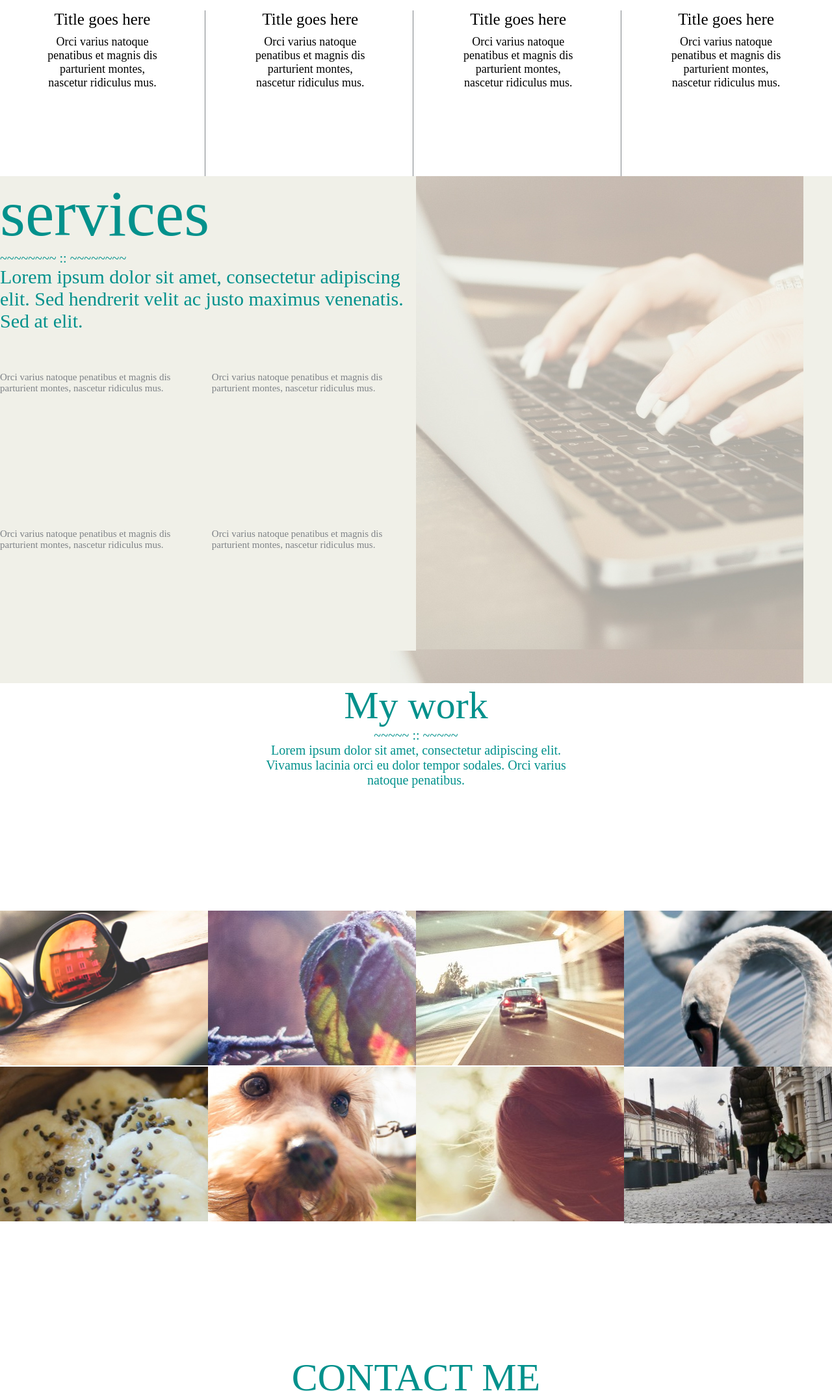
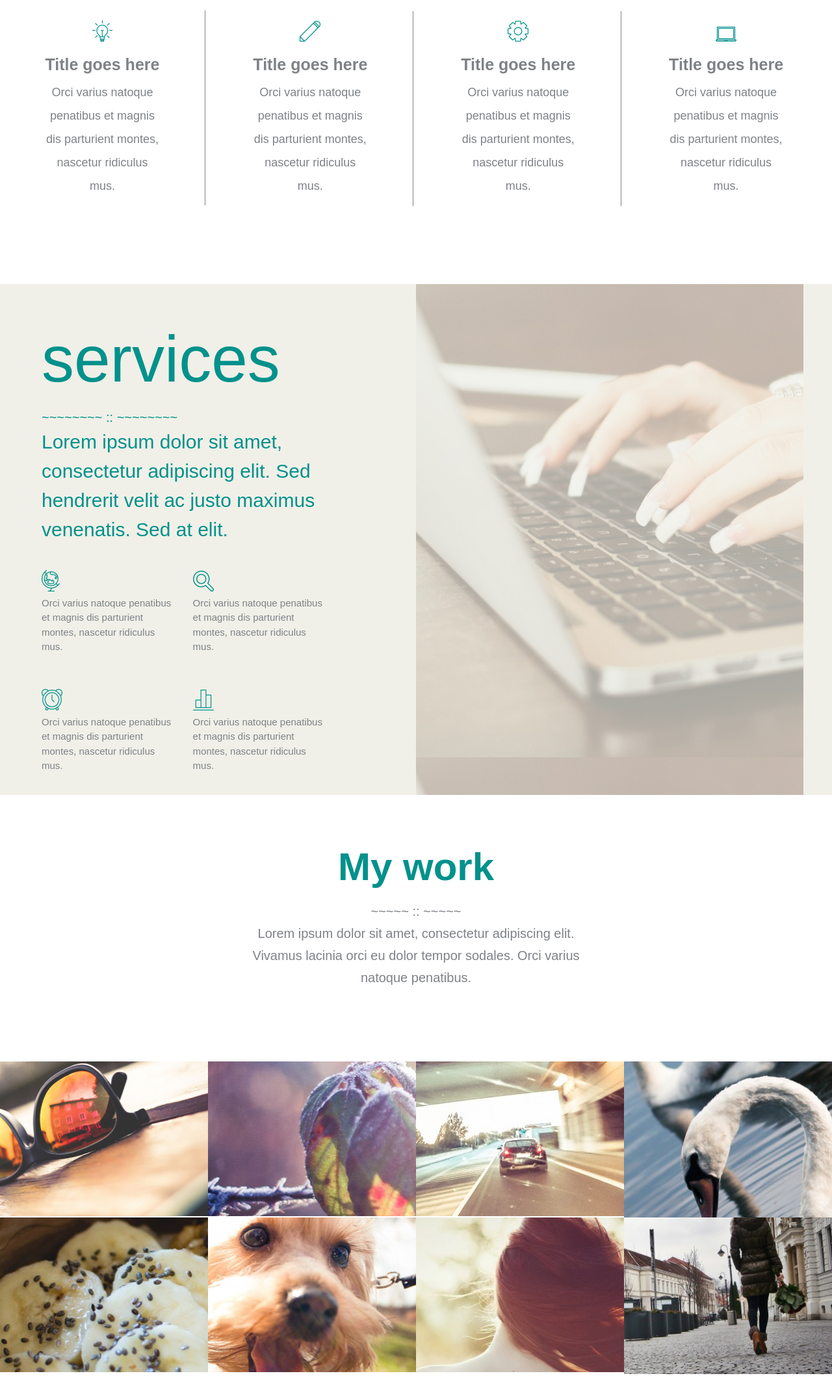
Before and after one commit to Artem009/My-Projects, a plain HTML site: page Myfolio/index.html in a window 1280 px wide. Shown: the part 1420-3560 px from the top of the page at 65% size. Drawn offline with Linux system fonts and the light colour scheme.

Commit message:
first commit

```diff
--- a/Myfolio/index.html
+++ b/Myfolio/index.html
@@ -35,16 +35,25 @@
 			<div class="content">Lorem ipsum dolor sit amet, consectetur adipiscing elit. Nulla elit mi, ullamcorper sed felis varius, pretium facilisis lorem. Nulla facilisi. <b>Quisque et molestie leo, quis suscipit nunc.</b> Proin vitae lobortis mauris. Curabitur commodo nisl id nunc finibus, quis varius velit.
 			</div>
 	</div>
-	<div class="block">Title goes here
+
+	<div class="block">
+		<div class="about-image"><img src="Vector Smart Object1-1.jpg"></div>
+		<b>Title goes here</b>
 		<div class="min-block">Orci varius natoque penatibus et magnis dis parturient montes, nascetur ridiculus mus.</div>
 	</div>
-	<div class="block">Title goes here
+	<div class="block">
+		<div class="about-image"><img src="Vector Smart Object1-2.jpg"></div>
+		<b>Title goes here</b>
 		<div class="min-block">Orci varius natoque penatibus et magnis dis parturient montes, nascetur ridiculus mus.</div>
 	</div>
-		<div class="block">Title goes here
+		<div class="block">
+		<div class="about-image"><img src="Vector Smart Object1-3.jpg"></div>
+		<b>Title goes here</b>
 		<div class="min-block">Orci varius natoque penatibus et magnis dis parturient montes, nascetur ridiculus mus.</div>
 	</div>
-	<div class="block-one">Title goes here
+	<div class="block-one">
+		<div class="about-image"><img src="Vector Smart Object1-4.jpg"></div>
+		<b>Title goes here</b>
 		<div class="min-block">Orci varius natoque penatibus et magnis dis parturient montes, nascetur ridiculus mus.</div>
 	</div>
 
@@ -52,44 +61,84 @@
 	<div class="services">services
 		<div style="font-size: 20px">~~~~~~~~ :: ~~~~~~~~</div>
 		<div class="lorem-servise">Lorem ipsum dolor sit amet, consectetur adipiscing elit. Sed hendrerit velit ac justo maximus venenatis. Sed at elit.</div>
-		<div class="block-servise">Orci varius natoque penatibus et magnis dis parturient montes, nascetur ridiculus mus.</div>
-		<div class="block-servise">Orci varius natoque penatibus et magnis dis parturient montes, nascetur ridiculus mus.</div>
-		<div class="block-servise">Orci varius natoque penatibus et magnis dis parturient montes, nascetur ridiculus mus.</div>
-		<div class="block-servise">Orci varius natoque penatibus et magnis dis parturient montes, nascetur ridiculus mus.</div>
+		<div class="block-servise"><div><img src="Vector Smart Object.png"></div>Orci varius natoque penatibus et magnis dis parturient montes, nascetur ridiculus mus.</div>
+		<div class="block-servise"><div><img src="Vector Smart Object2.png"></div>Orci varius natoque penatibus et magnis dis parturient montes, nascetur ridiculus mus.</div>
+		<div class="block-servise"><div><img src="Vector Smart Object3.png"></div>Orci varius natoque penatibus et magnis dis parturient montes, nascetur ridiculus mus.</div>
+		<div class="block-servise"><div><img src="Vector Smart Object4.png"></div>Orci varius natoque penatibus et magnis dis parturient montes, nascetur ridiculus mus.</div>
 	</div>
 	<div class="work">
-		My work
-		<div style="font-size: 20px"> ~~~~~ :: ~~~~~
-		<div style="width: 40%; margin-left: auto; margin-right: auto;">Lorem ipsum dolor sit amet, consectetur adipiscing elit. Vivamus lacinia orci eu dolor tempor sodales. Orci varius natoque penatibus.</div></div>
+		<b>My work</b>
+		<div style="font-size: 20px; color: #7e8287;"> ~~~~~ :: ~~~~~
+		<div style="width: 40%; margin-left: auto; margin-right: auto; color: #7e8287;">Lorem ipsum dolor sit amet, consectetur adipiscing elit. Vivamus lacinia orci eu dolor tempor sodales. Orci varius natoque penatibus.</div></div>
 	</div>
 </div>
 
 	<div class="images">
 			<div class="wrapper">
-				<a href="#">
-					<img src="Rectangle 2.jpg" alt="">
-						<span class="info"></span></a>
-				<a href="#">
-					<img src="Image2.png" alt="">
-						<span class="info"></span></a>
-				<a href="#">
-					<img src="Rectangle 2 copy 5.png" alt="">
-						<span class="info"></span></a>
-				<a href="#">
-					<img src="Image.jpg" alt="">
-						<span class="info"></span></a>
-				<a href="#">
-					<img src="Layer 9.jpg" alt="">
-						<span class="info"></span></a>
-				<a href="#">
-					<img src="Rectangle 2 copy 4.jpg" alt="">
-						<span class="info"></span></a>
-				<a href="#">
-					<img src="Image3.jpg" alt="">
-						<span class="info"></span></a>
-				<a href="#">
-					<img src="Rectangle 2 copy 6.jpg" alt="">
-						<span class="info"></span></a>
+				<a href="">
+					<img class="wrapper-image" src="Rectangle 2.jpg" alt="">
+						<span class="info">
+								<div style="text-align: center; margin-top: 10%;">
+								<div class="min-block" style="color: #fff;"><div><b>Title goes here</b></div>
+								Orci varius natoque penatibus et magnis dis parturient montes, nascetur ridiculus mus.</div>
+								</div>
+						</span></a>
+				<a href="">
+					<img class="wrapper-image" src="Image2.png" alt="">
+						<span class="info">
+								<div style="text-align: center; margin-top: 10%;">
+								<div class="min-block" style="color: #fff;"><div><b>Title goes here</b></div>
+								Orci varius natoque penatibus et magnis dis parturient montes, nascetur ridiculus mus.</div>
+								</div>
+						</span></a>
+				<a href="">
+					<img class="wrapper-image" src="Rectangle 2 copy 5.png" alt="">
+						<span class="info">
+								<div style="text-align: center; margin-top: 10%;">
+								<div class="min-block" style="color: #fff;"><div><b>Title goes here</b></div>
+								Orci varius natoque penatibus et magnis dis parturient montes, nascetur ridiculus mus.</div>
+								</div>
+						</span></a>
+				<a href="">
+					<img class="wrapper-image" src="Image.jpg" alt="">
+						<span class="info">
+								<div style="text-align: center; margin-top: 10%;">
+								<div class="min-block" style="color: #fff;"><div><b>Title goes here</b></div>
+								Orci varius natoque penatibus et magnis dis parturient montes, nascetur ridiculus mus.</div>
+								</div>
+						</span></a>
+				<a href="">
+					<img class="wrapper-image" src="Layer 9.jpg" alt="">
+						<span class="info">
+								<div style="text-align: center; margin-top: 10%;">
+								<div class="min-block" style="color: #fff;"><div><b>Title goes here</b></div>
+								Orci varius natoque penatibus et magnis dis parturient montes, nascetur ridiculus mus.</div>
+								</div>
+						</span></a>
+				<a href="">
+					<img class="wrapper-image" src="Rectangle 2 copy 4.jpg" alt="">
+						<span class="info">
+								<div style="text-align: center; margin-top: 10%;">
+								<div class="min-block" style="color: #fff;"><div><b>Title goes here</b></div>
+								Orci varius natoque penatibus et magnis dis parturient montes, nascetur ridiculus mus.</div>
+								</div>
+						</span></a>
+				<a href="">
+					<img class="wrapper-image" src="Image3.jpg" alt="">
+						<span class="info">
+								<div style="text-align: center; margin-top: 10%;">
+								<div class="min-block" style="color: #fff;"><div><b>Title goes here</b></div>
+								Orci varius natoque penatibus et magnis dis parturient montes, nascetur ridiculus mus.</div>
+								</div>
+						</span></a>
+				<a href="">
+					<img class="wrapper-image" src="Rectangle 2 copy 6.jpg" alt="">
+						<span class="info">
+								<div style="text-align: center; margin-top: 10%;">
+								<div class="min-block" style="color: #fff;"><div><b>Title goes here</b></div>
+								Orci varius natoque penatibus et magnis dis parturient montes, nascetur ridiculus mus.</div>
+								</div>
+						</span></a>
 			</div>
 	</div>
 
--- a/Myfolio/style.css
+++ b/Myfolio/style.css
@@ -71,6 +71,11 @@
 	height: 640px;
 	padding-top: 100px;
 }
+.about-image{
+	text-align: center;
+	margin-top: 15px;
+	margin-bottom: 15px;
+}
 	.about-content{
 		color: #02918c;
 		text-align: center;
@@ -92,6 +97,7 @@
 	height: 255px;
 	font-size: 25px;
 	text-align: center;
+	font-family: sans-serif;
 	}
 .min-block{
 	font-size: 18px;
@@ -99,36 +105,51 @@
 	width: 55%;
 	margin-left:auto;
 	margin-right: auto;
+	line-height: 2;
+	font-family: sans-serif;
+	color: #7e8287;
 }
 .block{
 	width: 24.6%;
 	border-right: 1px solid #7e8287;
+	height: 300px;
+	margin-bottom: 120px;
+	color: #7e8287;
 }
 .block-one{
 	width: 24.6%;
+	color: #7e8287;
 }
 
 .services{
 	display: inline-block;
 	background-color: #f0f0e8;
-	width: 50%;
-	height: 730px;
+	width: 40%;
+	height: 100%;
 	font-size: 100px;
 	color: #02918c;
+	line-height: 1.5;
+	padding-top: 5vh;
+	padding-left: 5%;
+	padding-right: 5%;
 }
 .servise-image{
 	background-image: url(Image4.jpg);
 	background-size: 100%;
+	font-family: sans-serif;
 }
 .lorem-servise{
 	font-size: 30px;
+	margin-bottom: 20px;
 }
 .block-servise{
 	display: inline-block;
-	width: 47%;
-	height: 180px;
+	width: 40%;
+	height: 150px;
 	font-size: 15px;
 	color: #7e8287;
+	text-align: left;
+	margin-top: 20px;
 }
 .work{
 	background-color: #fff;
@@ -138,7 +159,8 @@
 	font-size: 60px;
 	color: #02918c;
 	text-align: center;
-	margin-top: 50px;
+	padding-top: 60px;
+	line-height: 1.7;
 }
 .wrapper-work{
 	width: 50%
@@ -179,7 +201,7 @@ a{
 	float: left;
 }
 
-img{
+.wrapper-image{
 	vertical-align: middle;
 	width: 100%;
 	min-height: 238px;
@@ -192,7 +214,7 @@ img{
 	left: 28px;
 	right: 28px;
 	background-color: rgba(2, 145, 140, 0.85);
-	display: none;
+	opacity: 0;
 }
 .info:hover{
 position: absolute;
@@ -201,6 +223,7 @@ top: 20px;
 left: 28px;
 right: 28px;
 background-color: rgba(2, 145, 140, 0.85);
+opacity: 1;
 }
 
 
```
Also changed, not shown: Myfolio/Vector Smart Object1-1.jpg (added), Myfolio/Vector Smart Object1-2.jpg (added), Myfolio/Vector Smart Object1-3.jpg (added), Myfolio/Vector Smart Object1-4.jpg (added).
